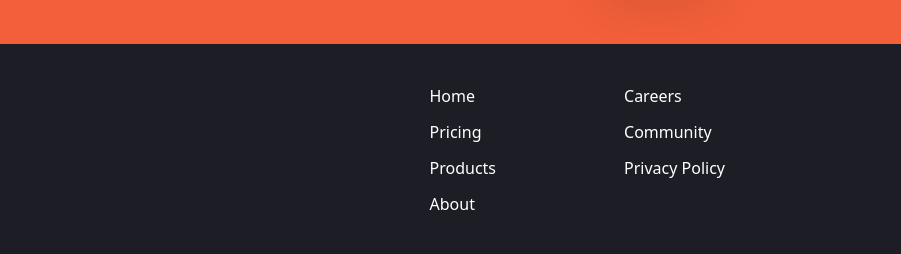
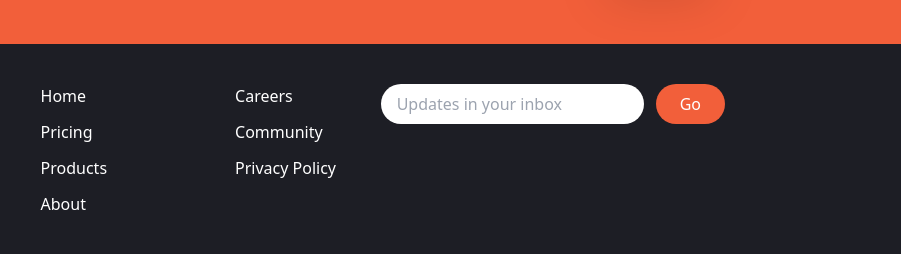
Before and after one commit to Nebenmor/Manage2, a website: page public/index.html in a window 1280 px wide. Shown: the part 2044-2298 px from the top of the page, 379-1280 px from the left. Drawn offline with Linux system fonts and the light colour scheme.

Commit message:
update footer form

```diff
--- a/public/index.html
+++ b/public/index.html
@@ -266,7 +266,18 @@
                     </div>
                   </div>
 
+                  <!-- Input Container -->
+                   <div class="flex flex-col justify-between">
+                    <form>
+                        <div class="flex space-x-3">
+                            <input type="text" class="flex-1 px-4 rounded-full focus:outline-none" placeholder="Updates in your inbox">
+                            <div class="button px-6 py-2 text-white rounded-full bg-brightRed hover:bg-brightRedLight focus:outline-none">
+                                Go
+                            </div>
+                        </div>
+                    </form>
 
+                   </div>
 
             </div>
         </footer>
```
